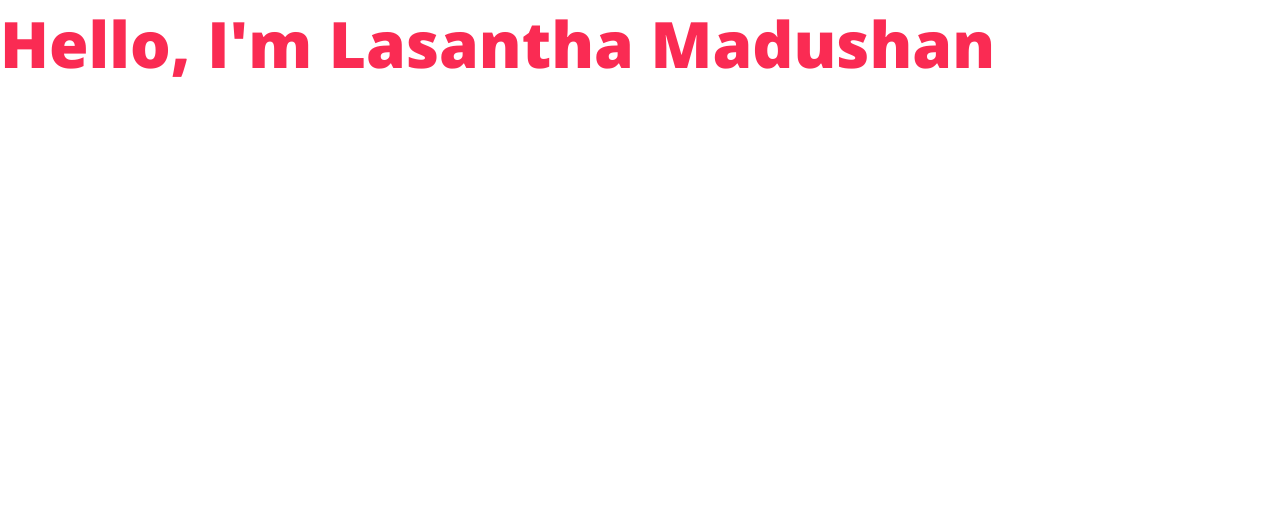
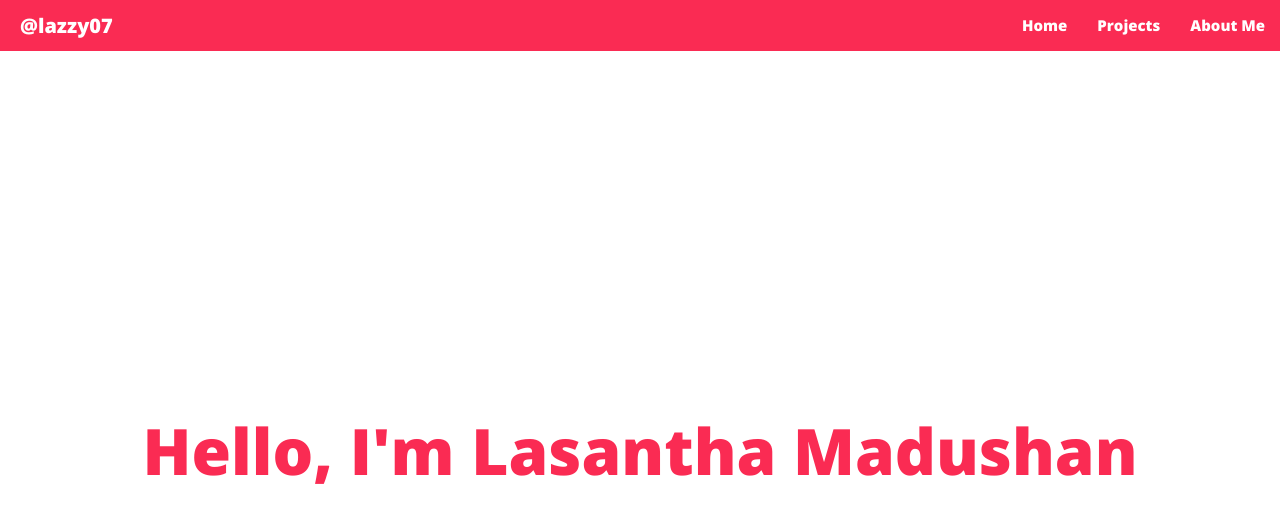
Before and after one commit to lazzy07/about, a React (Create React App) app: page / in a window 1280 px wide. Shown: the top 522 px of the page. Built offline with nearby package versions, Linux system fonts and the light colour scheme.

Commit message:
Header added

```diff
--- /dev/null
+++ b/custom.d.ts
@@ -0,0 +1,4 @@
+declare module "*.glb" {
+  const content: any;
+  export default content;
+}
--- a/package.json
+++ b/package.json
@@ -17,6 +17,7 @@
     "react-dom": "^17.0.1",
     "react-router-dom": "^5.2.0",
     "react-scripts": "4.0.0",
+    "three": "^0.122.0",
     "typescript": "^4.0.3",
     "web-vitals": "^0.2.4"
   },
--- a/src/App.tsx
+++ b/src/App.tsx
@@ -1,16 +1,19 @@
 import React from 'react';
 import { Route, Switch } from 'react-router-dom';
+import Header from './components/Header';
+import { HEADER_HEIGHT } from './constants';
 import Homepage from './screens/Homepage';
 import "./scss/app.scss";
 
 const App = () => {
   return (
-    <div>
+    <div style={{ paddingTop: HEADER_HEIGHT }}>
       <Switch>
-        <Route path="/">
+        <Route exact path="/">
           <Homepage />
         </Route>
       </Switch>
+      <Header />
     </div>
   );
 }
--- /dev/null
+++ b/src/components/Header.tsx
@@ -0,0 +1,34 @@
+import React from 'react'
+import { HEADER_HEIGHT } from '../constants'
+import { defaultColors } from '../constants/Colors'
+
+function renderLink(title: string) {
+  return <h3 style={{ color: defaultColors.DEFAULT_BACKGROUND_COLOR, padding: 5, marginRight: 10, marginLeft: 10, cursor: "pointer", fontSize: 15 }}>{title}</h3>
+}
+
+function renderLinks() {
+  return <div style={{ display: "flex" }}>
+    {renderLink("Home")}
+    {renderLink("Projects")}
+    {renderLink("About Me")}
+  </div>
+}
+
+export default function Header() {
+  return (
+    <div style={{
+      position: "fixed",
+      top: 0,
+      height: HEADER_HEIGHT,
+      width: "100%",
+      backgroundColor: defaultColors.DEFAULT_FONT_COLOR,
+      display: "flex",
+      alignItems: "center",
+      justifyContent: "space-between",
+      borderBottom: `1px solid ${defaultColors.DEFAULT_FONT_COLOR}`
+    }}>
+      <h3 style={{ color: defaultColors.DEFAULT_BACKGROUND_COLOR, paddingLeft: 20, paddingRight: 20, fontSize: 20 }}>@lazzy07</h3>
+      {renderLinks()}
+    </div>
+  )
+}
--- a/src/components/LandingComponent.tsx
+++ b/src/components/LandingComponent.tsx
@@ -3,8 +3,12 @@ import { defaultColors } from '../constants/Colors'
 
 export default function LandingComponent() {
   return (
-    <div style={{ height: "100vh", width: "100vw" }}>
-      <h1 style={{ fontSize: "5vw", color: defaultColors.DEFAULT_FONT_COLOR }}>Hello, I'm Lasantha Madushan</h1>
+    <div style={{ height: "100vh", width: "100%", position: "relative" }}>
+      <div style={{ position: "absolute", top: "50%", left: "50%", transform: "translate(-50%, -50%)", width: "100%" }}>
+        <h1 style={{ fontSize: "5vw", color: defaultColors.DEFAULT_FONT_COLOR, textAlign: "center" }}>
+          Hello, I'm Lasantha Madushan
+        </h1>
+      </div>
     </div>
   )
 }
--- a/src/constants/Colors.ts
+++ b/src/constants/Colors.ts
@@ -1,7 +1,9 @@
 export const colors = {
   PINK: "#fa2b53",
+  WHITE: "#ffffff",
 };
 
 export const defaultColors = {
   DEFAULT_FONT_COLOR: colors.PINK,
+  DEFAULT_BACKGROUND_COLOR: colors.WHITE,
 };
--- /dev/null
+++ b/src/constants/index.ts
@@ -0,0 +1 @@
+export const HEADER_HEIGHT = 50;
--- a/src/scss/colors.scss
+++ b/src/scss/colors.scss
@@ -1,3 +1,5 @@
 $PINK: #fa2b53;
+$WHITE: #ffffff;
 
 $DEFAULT_FONT_COLOR: $PINK;
+$DEFAULT_BACKGROUND_COLOR: $WHITE;
```
Also changed, not shown: tsconfig.json (+2 -8 lines), 2 other files (tests, documents, lock files or other folders).
